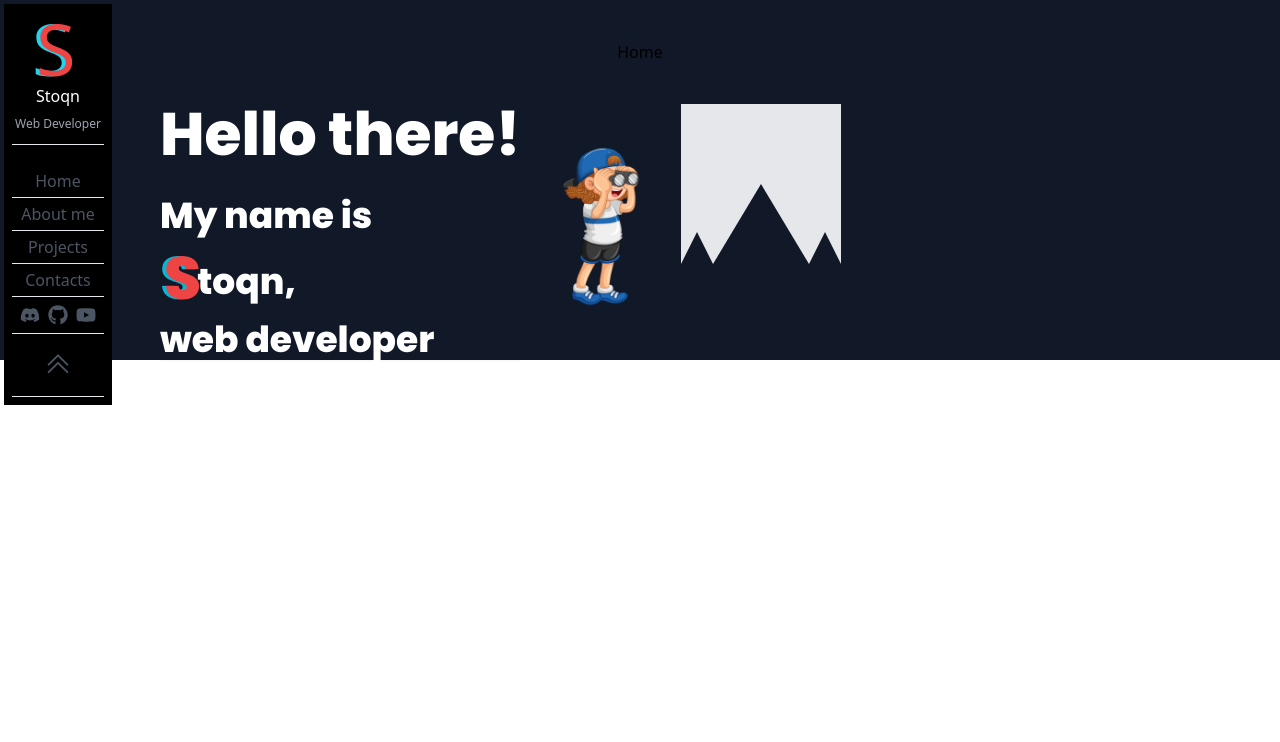
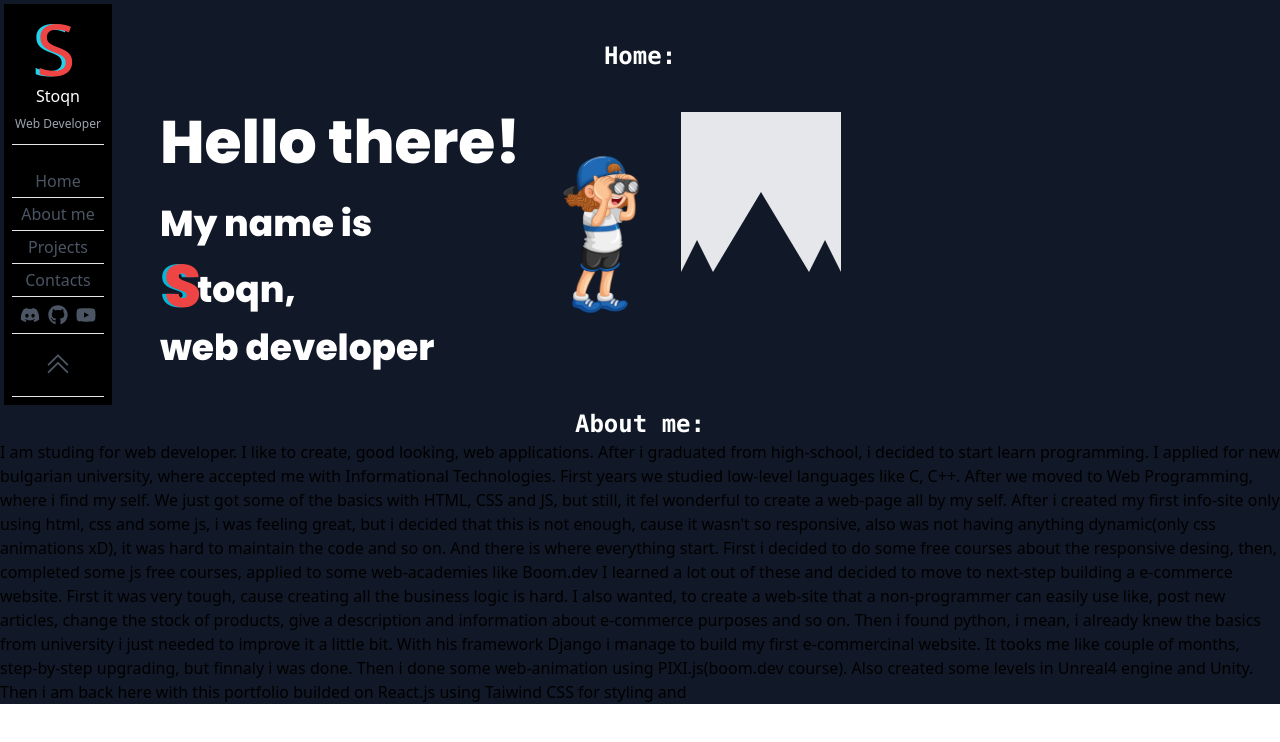
Before and after one commit to enermax5555/Portfolio, a React (Create React App) app in the folder portfolio/: page / in a window 1280 px wide. Shown: the top 742 px of the page. Built offline with nearby package versions, Linux system fonts and the light colour scheme.

Commit message:
Complete Home.js, added about.js

```diff
--- a/portfolio/src/App.js
+++ b/portfolio/src/App.js
@@ -1,15 +1,17 @@
 import React from "react";
 import NavBar from "./Components/NavBar";
 import Home from "./Components/Home"
+import About from "./Components/About";
+
 function App() {
   return (
     <main className=''>
 
   <div className="bg-gray-900">
       <NavBar/>
-  <div className=''>
+
       <Home/>
-  </div>
+      <About/>
 
   </div>
   </main>
--- /dev/null
+++ b/portfolio/src/Components/About.js
@@ -0,0 +1,40 @@
+export default function About(){
+    return(
+    <main>
+        <selection className='flex justify-center pt-10 select-none'>
+            <p className='font-mono text-2xl text-white font-bold'>About me:</p>
+        </selection>
+        <header className='flex justify-center'>
+        <div >
+            <p>I am studing for web developer. I like to create, good
+                looking, web applications. After i graduated from high-school,
+                i decided to start learn programming. I applied for new bulgarian
+                university, where accepted me with Informational Technologies.
+                First years we studied low-level languages like C, C++. After
+                we moved to Web Programming, where i find my self. We just got
+                some of the basics with HTML, CSS and JS, but still, it fel wonderful
+                to create a web-page all by my self. After i created my first
+                info-site only using html, css and some js, i was feeling great, but i
+                decided that this is not enough, cause it wasn't so responsive, also
+                was not having anything dynamic(only css animations xD),
+                it was hard to maintain the code and so on. And there is where everything
+                start. First i decided to do some free courses about the responsive desing,
+                then, completed some js free courses, applied to some web-academies like Boom.dev
+                I learned a lot out of these and decided to move to next-step building a
+                e-commerce website. First it was very tough, cause creating all the business
+                logic is hard. I also wanted, to create a web-site that a non-programmer can
+                easily use like, post new articles, change the stock of products,
+                give a description and information about e-commerce purposes and so on.
+                Then i found python, i mean, i already knew the basics from university
+                i just needed to improve it a little bit. With his framework Django i
+                manage to build my first e-commercinal website. It tooks me like couple
+                of months, step-by-step upgrading, but finnaly i was done. Then i done
+                some web-animation using PIXI.js(boom.dev course). Also created some
+                levels in Unreal4 engine and Unity. Then i am back here with this portfolio
+                builded on React.js using Taiwind CSS for styling and
+            </p>
+        </div>
+        </header>
+    </main>
+    )
+}
--- a/portfolio/src/Components/Home.js
+++ b/portfolio/src/Components/Home.js
@@ -6,7 +6,7 @@ export default function Home() {
 
         <main className="">
             <selection className='flex pt-10 justify-center select-none'>
-            <p>Home</p>
+            <p className='font-mono text-2xl text-white font-bold'>Home:</p>
             </selection>
             <header className='flex pl-40 pt-10 select-none'>
             <div className='space-y-3 text-white font-poppins shadow-sm'>
--- a/portfolio/src/Components/ImageHome.js
+++ b/portfolio/src/Components/ImageHome.js
@@ -1,6 +1,6 @@
 export default function ImageHome() {
     return(
-        <main className='w-0 h-40 flex rounded-r-sm'>
+        <main className='w-0 h-40 flex'>
             <div className='
             border-b-[2rem]
             border-l-[1rem]
```
